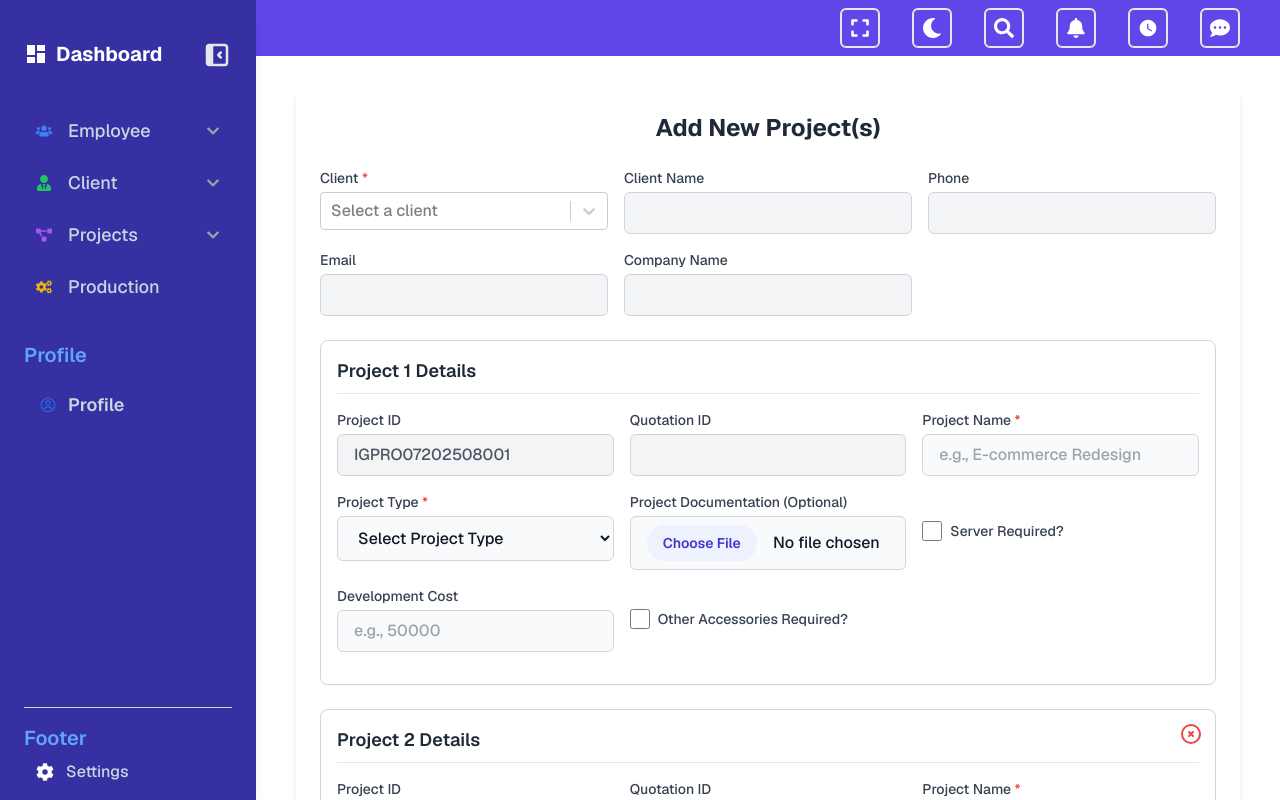
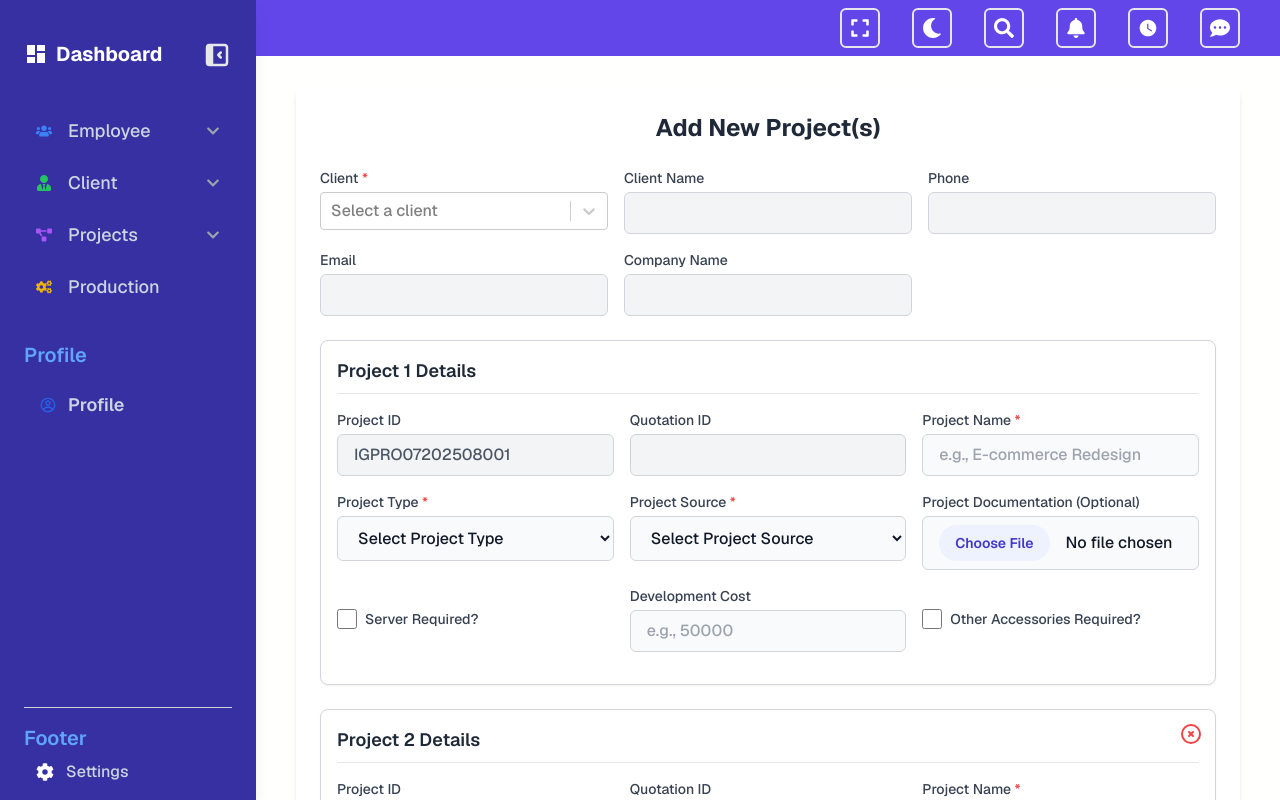
Before and after one commit to Skythrill256/HRMS, a React (Vite) app in the folder Frontend/: page /admin-dashboard/projects/addproject/1 in a window 1280 px wide. Built offline with nearby package versions, Linux system fonts and the light colour scheme.

Commit message:
project source

```diff
--- a/Frontend/src/Component/AddProject.jsx
+++ b/Frontend/src/Component/AddProject.jsx
@@ -247,6 +247,28 @@ const ProjectInputSection = ({ project, index, onProjectChange, onRemoveProject,
           )}
         </div>
 
+        {/* Project Source dropdown */}
+        <div>
+          <label htmlFor={`projectSource-${project.localId}`} className="block text-sm font-medium text-gray-700 dark:text-gray-300 mb-1">
+            Project Source <span className="text-red-500">*</span>
+          </label>
+          <select
+            id={`projectSource-${project.localId}`}
+            name="projectSource"
+            value={project.projectSource}
+            onChange={handleInternalChange}
+            className="w-full px-4 py-2.5 border border-gray-300 dark:border-gray-600 rounded-md bg-gray-50 dark:bg-gray-700 text-gray-900 dark:text-white focus:ring-indigo-500 focus:border-indigo-500 transition-all duration-200"
+            required
+          >
+            <option value="">Select Project Source</option>
+            <option value="Client">Client</option>
+            <option value="Employee">Employee</option>
+            <option value="Agent">Agent</option>
+            <option value="Direct">Direct</option>
+          </select>
+        </div>
+
+
         {/* Project Documentation file upload */}
         <div>
           <label htmlFor={`projectDocumentation-${project.localId}`} className="block text-sm font-medium text-gray-700 dark:text-gray-300 mb-1">
@@ -462,6 +484,7 @@ const AddProject = () => {
         projectName: '',
         projectType: '',
         otherProjectType: '',
+        projectSource: '',
         projectID: newProjectId, // Auto-generated ID
         quotationId: '', // Will be generated in ProjectInputSection
         projectDocumentation: null,
@@ -508,7 +531,6 @@ const AddProject = () => {
             updatedProject.otherAccessoriesCost = '';
             updatedProject.accessoriesDescription = '';
           }
-
           return updatedProject;
         }
         return project;
@@ -557,6 +579,7 @@ const AddProject = () => {
         projectName: project.projectName,
         quotationId: project.quotationId,
         projectType: project.projectType,
+        projectSource: project.projectSource,
         otherProjectType: project.otherProjectType,
         projectDocumentation: project.projectDocumentation,
         projectID: project.projectID, // Include the generated project ID
```
